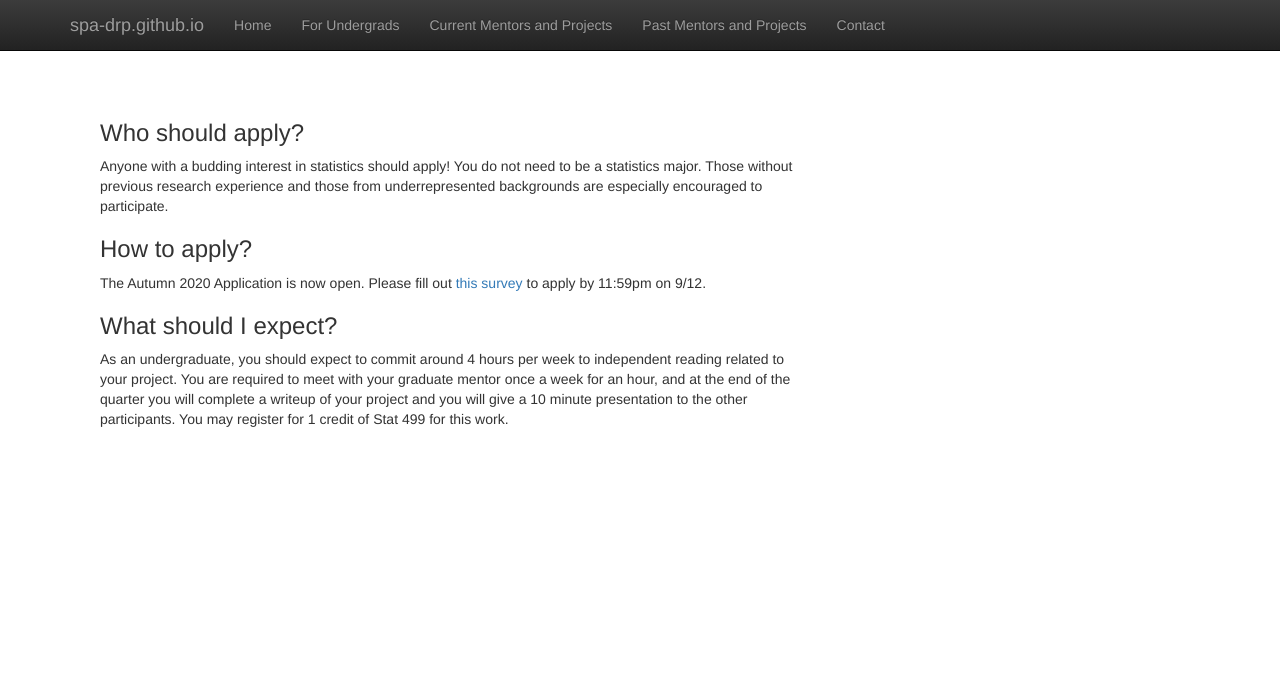
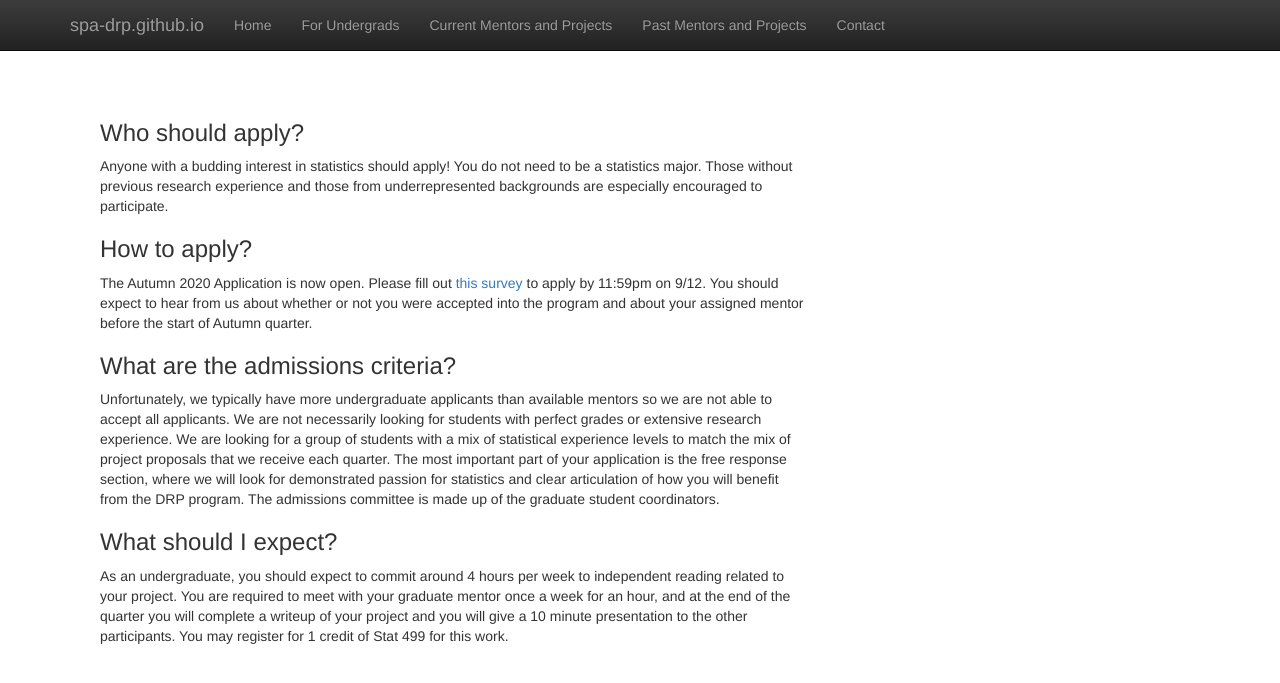
Before and after one commit to SPA-DRP/spa-drp.github.io, a Jekyll site: the page built from undergrads.html, in a window 1280 px wide. Shown: the top 683 px of the page. Built offline with Jekyll 4.4.1, drawn with Linux system fonts in a browser that asks for light colours; nearby versions of some CDN libraries; library files that are not in the unit come from our copies.

Commit message:
Updated undergrad page

```diff
--- a/undergrads.html
+++ b/undergrads.html
@@ -15,7 +15,17 @@ title:  'Undergraduates'
   <h3> How to apply? </h3>
   <p>
   The Autumn 2020 Application is now open. Please fill out <a href =https://docs.google.com/forms/d/e/1FAIpQLSeB198h48fLiQo87t4TrQvwTQgwZW0d7ZfmBaxrKiaci5sodA/viewform?usp=sf_link> this survey </a> to apply by
-  11:59pm on 9/12.
+  11:59pm on 9/12. You should expect to hear from us about whether or not you were accepted into the program and about your assigned mentor before the start of
+  Autumn quarter.
+  <h3> What are the admissions criteria? </h3>
+  <p>
+    Unfortunately, we typically have more undergraduate applicants than available mentors so we
+    are not able to accept all applicants.
+  We are not necessarily looking for students with perfect grades
+  or extensive research experience. We are looking for a group of students with a mix of statistical
+  experience levels to match the mix of project proposals that we receive each quarter. The most important part of your
+  application is the free response section, where we will look for demonstrated passion for statistics and clear
+  articulation of how you will benefit from the DRP program. The admissions committee is made up of the graduate student coordinators.
   <h3> What should I expect? </h3>
   <p>
   As an undergraduate, you should expect to commit around 4 hours per week to independent reading related to your project.
```
